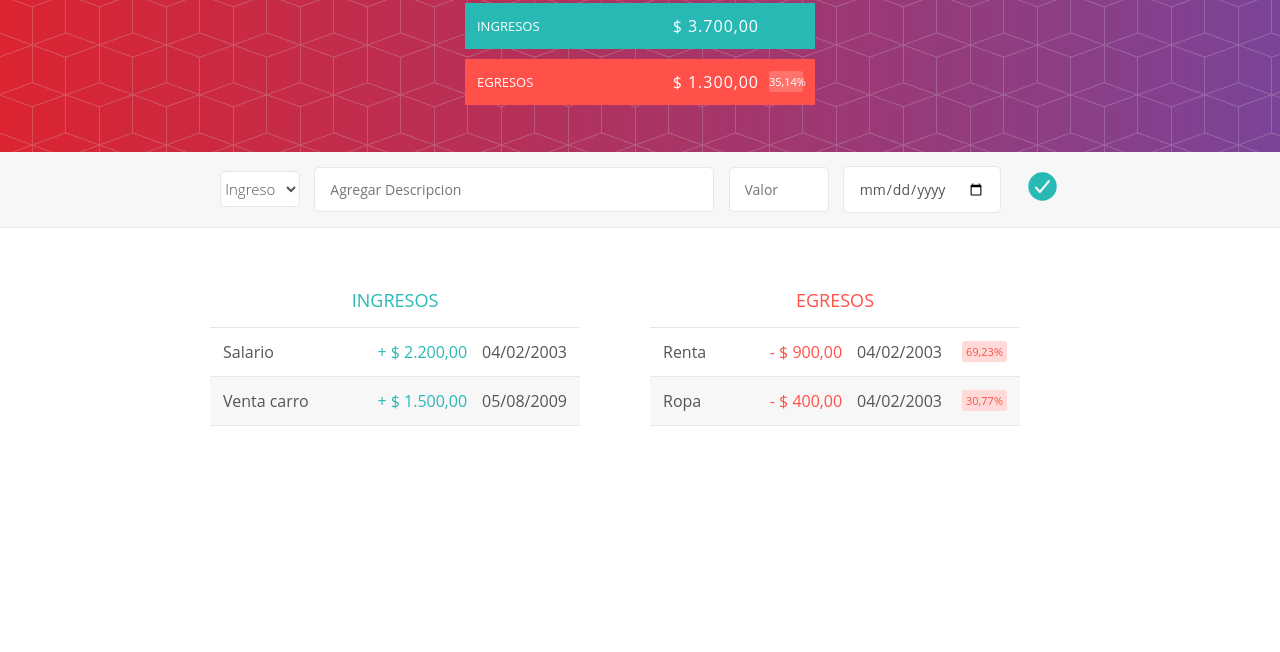
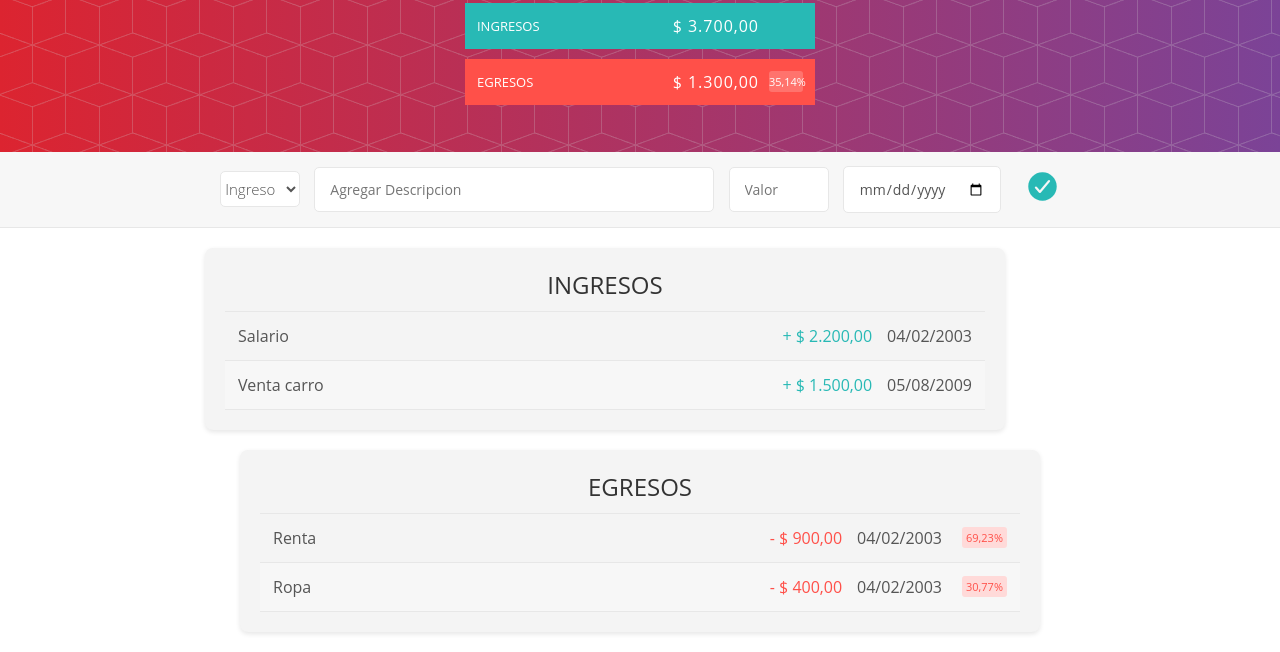
Before and after one commit to Nestor-Figueroa/Nestor-Figueroa.github.io, a plain HTML site: page index.html in a window 1280 px wide. Shown: the part 168-820 px from the top of the page. Drawn offline with nearby package versions, Linux system fonts and the light colour scheme.

Commit message:
Update estilos.css

```diff
--- a/estilos.css
+++ b/estilos.css
@@ -281,3 +281,34 @@ h2 {
     border-radius: 5px;
     transition: border 0.3s;
 }
+
+.contenedor {
+    display: flex;
+    flex-direction: column; /* Asegura disposición vertical */
+    align-items: center;
+    justify-content: center;
+    gap: 20px; /* Espaciado entre las secciones */
+    width: 100%;
+    max-width: 800px; /* Define un ancho máximo */
+    margin: 0 auto; /* Centra horizontalmente */
+    text-align: center;
+}
+
+.ingreso, .egreso {
+    width: 100%; /* Asegura que las secciones ocupen el mismo ancho */
+    padding: 20px;
+    border-radius: 8px;
+    background: #f4f4f4;
+    box-shadow: 0 2px 5px rgba(0, 0, 0, 0.1);
+    text-align: left; /* Opcional: texto alineado a la izquierda */
+}
+
+.ingreso_titulo, .egreso_titulo {
+    margin-bottom: 10px;
+    font-size: 1.5rem;
+    color: #333;
+}
+
+.agregar {
+    margin-bottom: 20px; /* Espacio entre el formulario y la sección de ingresos */
+}
```
